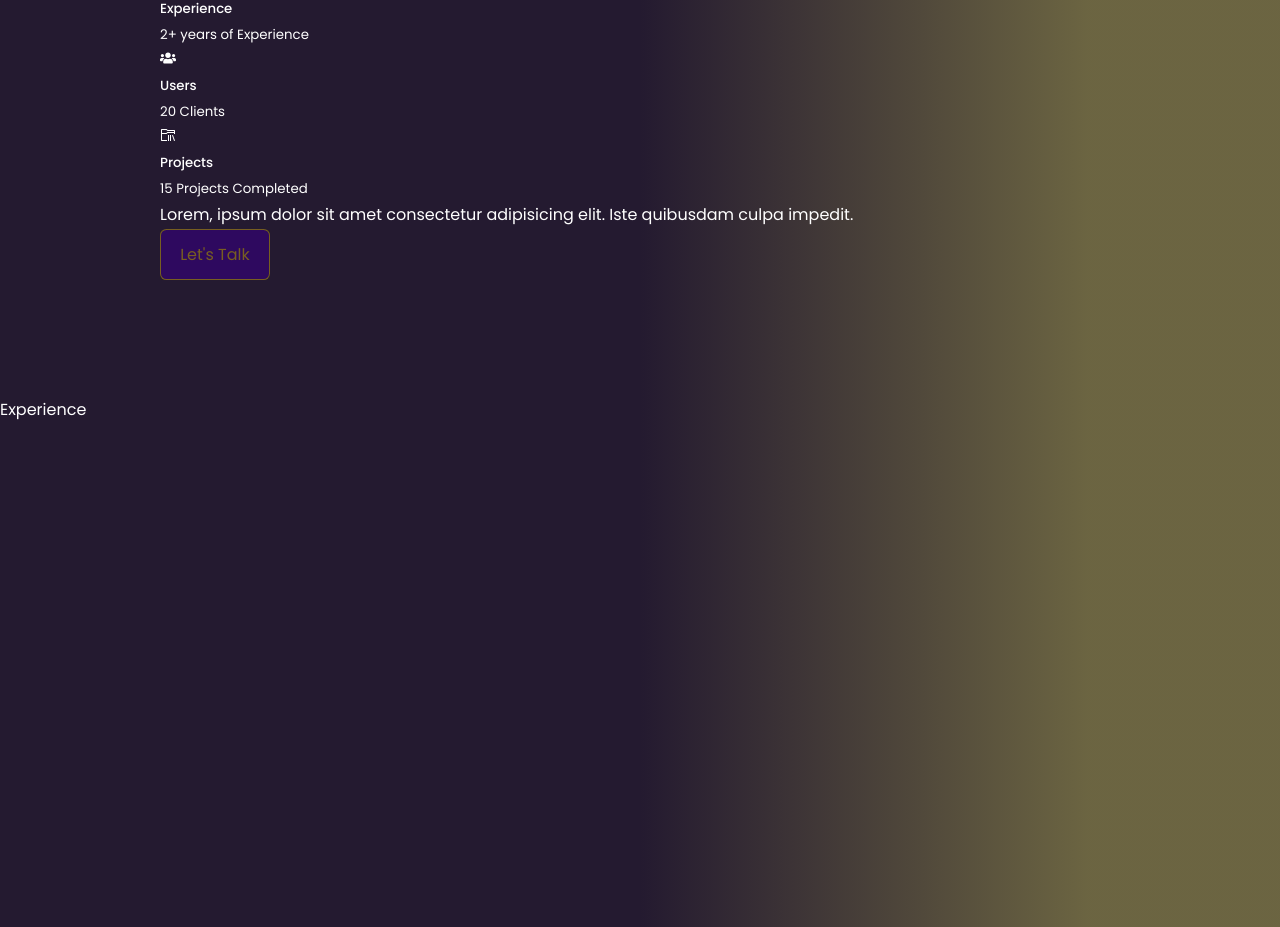
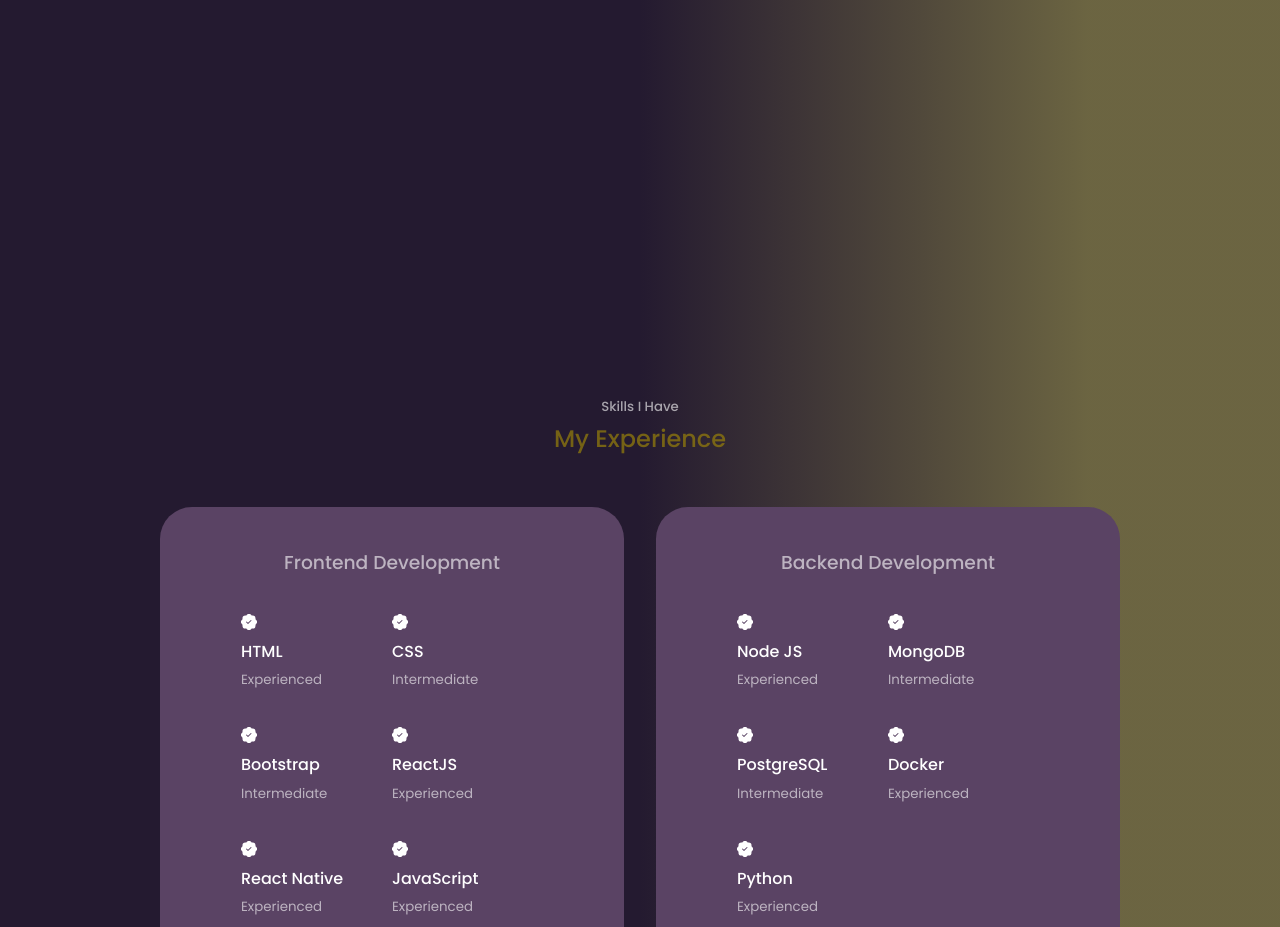
Before and after one commit to keirlsmith/React-Portfolio-Website, a React (Create React App) app: page / in a window 1280 px wide. Shown: the part 1460-2387 px from the top of the page. Built offline with nearby package versions, Linux system fonts and the light colour scheme.

Commit message:
Start Experience Section

```diff
--- a/public/index.html
+++ b/public/index.html
@@ -4,7 +4,7 @@
     <meta charset="UTF-8">
     <meta http-equiv="X-UA-Compatible" content="IE=edge">
     <meta name="viewport" content="width=device-width, initial-scale=1.0">
-    <title>Keir Smith's React Portfolio Website</title>
+    <title> Keir Smith's React Portfolio Website</title>
 </head>
 <body>
     <div id="root"></div>
--- a/src/components/about/About.css
+++ b/src/components/about/About.css
@@ -0,0 +1,118 @@
+.about__container {
+    display: grid;
+    grid-template-columns: 35% 50%;
+    gap: 15%;
+}
+
+.about__me {
+    width: 100%;
+    aspect-ratio: 1/1;
+    border-radius: 2rem;
+    background: linear-gradient(45deg, transparent, var(--color-primary));
+    display: grid;
+    place-items: center;
+}
+
+.about__me-image {
+    border-radius: 3rem;
+    overflow: hidden;
+    transform: rotate(10deg);
+    transition: var(--transition) ;
+
+
+}
+
+.about__me-image:hover {
+    transform: rotate(0deg);
+
+}
+
+.about__cards {
+    display: grid;
+    grid-template-columns: repeat(3, 1fr);
+    gap: 1.5rem
+}
+
+.about__card {
+    background: linear-gradient(270deg, transparent, var(--color-bg));
+    border: 2px solid transparent;
+    border-radius: 1rem;
+    padding: 2rem;
+    text-align: center;
+    transition: var(--transition);
+
+}
+
+.about__card:hover {
+    background: transparent;
+    border-color: var(--color-bg);
+    cursor: default;
+
+}
+
+.about__icon {
+    color: var(--color-light);
+    font-size: 2rem;
+    margin-bottom: 1rem;
+}
+
+
+.about__card h5 {
+    font-size: 0.95rem;
+}
+
+.about__card small {
+    font-size: 0.7rem;
+    color: var(--color-light);
+}
+
+.about__content p {
+    margin: 2rem 0 2.6rem;
+    color: var(--color-light)
+}
+
+/*================MEDIA QUERIES (MEDIUM DEVICES)=================*/
+@media screen and (max-width: 1024px) {
+    .about__container {
+        grid-template-columns: 1fr;
+        gap: 0;
+    }
+
+    .about__me {
+        width: 50%;
+        margin: 2rem auto 4rem;
+    }
+
+    .about__content p {
+        margin: 1rem 0 1.5rem;
+    }
+}
+
+
+/*================MEDIA QUERIES (SMALL DEVICES)=================*/
+@media screen and (max-width: 600px) {
+    .about__me {
+        width: 65%;
+        margin: 0 auto 3rem;
+
+    }
+
+    .about__me-image{
+        position: relative;
+        width: 100%;
+    }
+
+    .about__cards {
+        grid-template-columns: 1fr;
+        gap: 1rem;
+    }
+
+    .about__content {
+        text-align: center;
+    }
+
+    .about__content p {
+        margin: 1.5rem 0;
+    }
+
+}
--- a/src/components/experience/Experience.css
+++ b/src/components/experience/Experience.css
@@ -0,0 +1,36 @@
+.experience__container {
+    display: grid;
+    grid-template-columns: 1fr 1fr;
+    gap: 2rem;
+}
+
+.experience__container > div {
+    background: var(--color-bg-variant);
+    padding: 2.4rem 5rem;
+    border-radius: 2rem;
+    border: 1px solid transparent;
+    transition: var(--transition);
+}
+
+.experience__container > div:hover {
+    background: transparent;
+    border: 3px solid var(--color-bg-variant);
+    cursor: default;
+}
+
+.experience__container > div h3 {
+    text-align: center;
+    margin-bottom: 2rem;
+    color: var(--color-light)
+}
+
+.experience__content {
+    display: grid;
+    grid-template-columns: 1fr 1fr;
+    row-gap: 2rem;
+}
+
+.experience__details {
+    display: flex;
+    gap: 1rem;
+}
--- a/src/components/experience/Experience.jsx
+++ b/src/components/experience/Experience.jsx
@@ -1,9 +1,107 @@
-import React from 'react'
-import './experience.css'
+import React from 'react';
+import './experience.css';
+import {BsPatchCheckFill} from 'react-icons/bs';
 
 const Experience = () => {
   return (
-    <section id='experience'>Experience</section>
+    <section id='experience'>
+        <h5>Skills I Have</h5>
+        <h2>My Experience</h2>
+
+        <div className="container experience__container">
+            <div className="experience__frontend">
+                <h3>Frontend Development</h3>
+                <div className="experience__content">
+                    <article className="experience__details">
+                        <div>
+                            <BsPatchCheckFill />
+                            <h4>HTML</h4>
+                            <small className='text-light'>Experienced</small>
+                        </div>
+                    </article>
+                    <article className="experience__details">
+                        <div>
+                            <BsPatchCheckFill />
+                            <h4>CSS</h4>
+                            <small className='text-light'>Intermediate</small>
+                        </div>
+                    </article>
+                    <article className="experience__details">
+                        <div>
+                            <BsPatchCheckFill />
+                            <h4>Bootstrap</h4>
+                            <small className='text-light'>Intermediate</small>
+                        </div>
+                    </article>
+                    <article className="experience__details">
+                        <div>
+                            <BsPatchCheckFill />
+                            <h4>ReactJS</h4>
+                            <small className='text-light'>Experienced</small>
+                        </div>
+                    </article>
+                    <article className="experience__details">
+                        <div>
+                            <BsPatchCheckFill />
+                            <h4>React Native</h4>
+                            <small className='text-light'>Experienced</small>
+                        </div>
+                    </article>
+                    <article className="experience__details">
+                        <div>
+                            <BsPatchCheckFill />
+                            <h4>JavaScript</h4>
+                            <small className='text-light'>Experienced</small>
+                        </div>
+                    </article>
+                </div>
+            </div>
+
+            {/* End of Front End */}
+
+            <div className="experience__backend">
+            <h3>Backend Development</h3>
+                <div className="experience__content">
+                    <article className="experience__details">
+                        <div>
+                            <BsPatchCheckFill />
+                            <h4>Node JS</h4>
+                            <small className='text-light'>Experienced</small>
+                        </div>
+                    </article>
+                    <article className="experience__details">
+                        <div>
+                            <BsPatchCheckFill />
+                            <h4>MongoDB</h4>
+                            <small className='text-light'>Intermediate</small>
+                        </div>
+                    </article>
+                    <article className="experience__details">
+                        <div>
+                            <BsPatchCheckFill />
+                            <h4>PostgreSQL</h4>
+                            <small className='text-light'>Intermediate</small>
+                        </div>
+                    </article>
+                    <article className="experience__details">
+                        <div>
+                            <BsPatchCheckFill />
+                            <h4>Docker</h4>
+                            <small className='text-light'>Experienced</small>
+                        </div>
+                    </article>
+                    <article className="experience__details">
+                        <div>
+                            <BsPatchCheckFill />
+                            <h4>Python</h4>
+                            <small className='text-light'>Experienced</small>
+                        </div>
+                    </article>
+                </div>
+            </div>
+
+        </div>
+    </section>
   )
 }
 
--- a/src/index.css
+++ b/src/index.css
@@ -20,6 +20,7 @@
     --color-white: #fff;
     --color-light: rgba(255, 255, 255, 0.6);
     --color-bg: rgba(143, 121, 13, 0.76);
+    --color-bg-variant: rgb(90, 67, 100);
 
     --transition: all 400ms ease;
 
```
